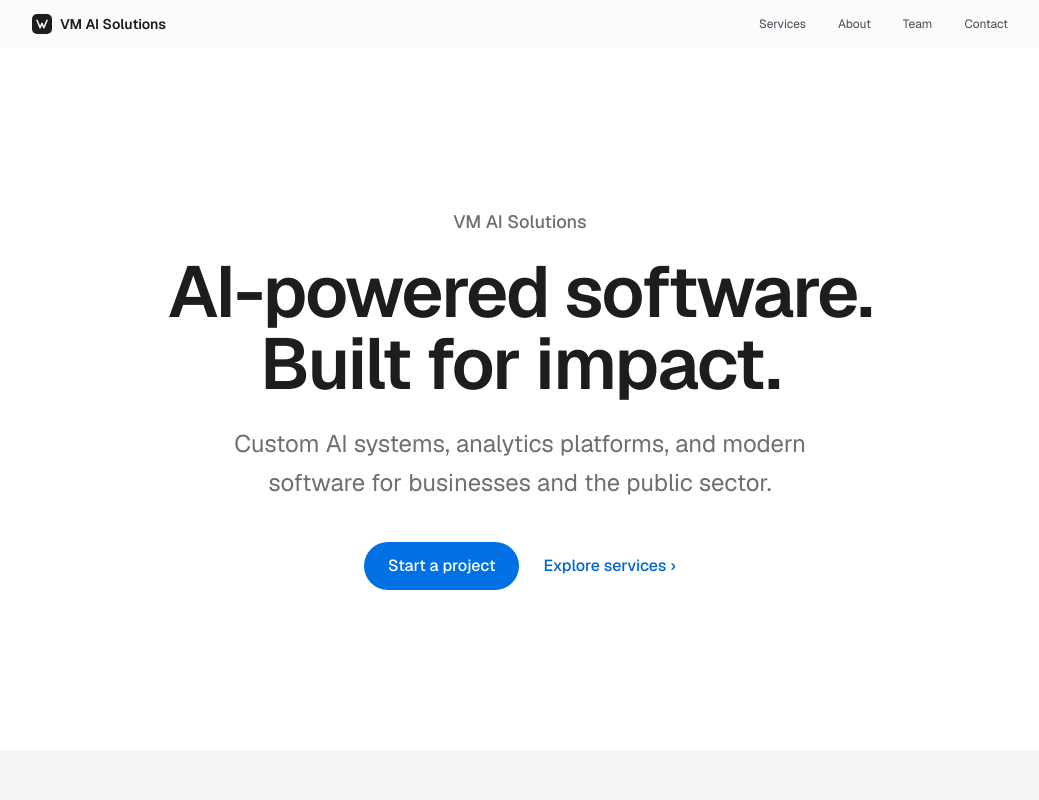
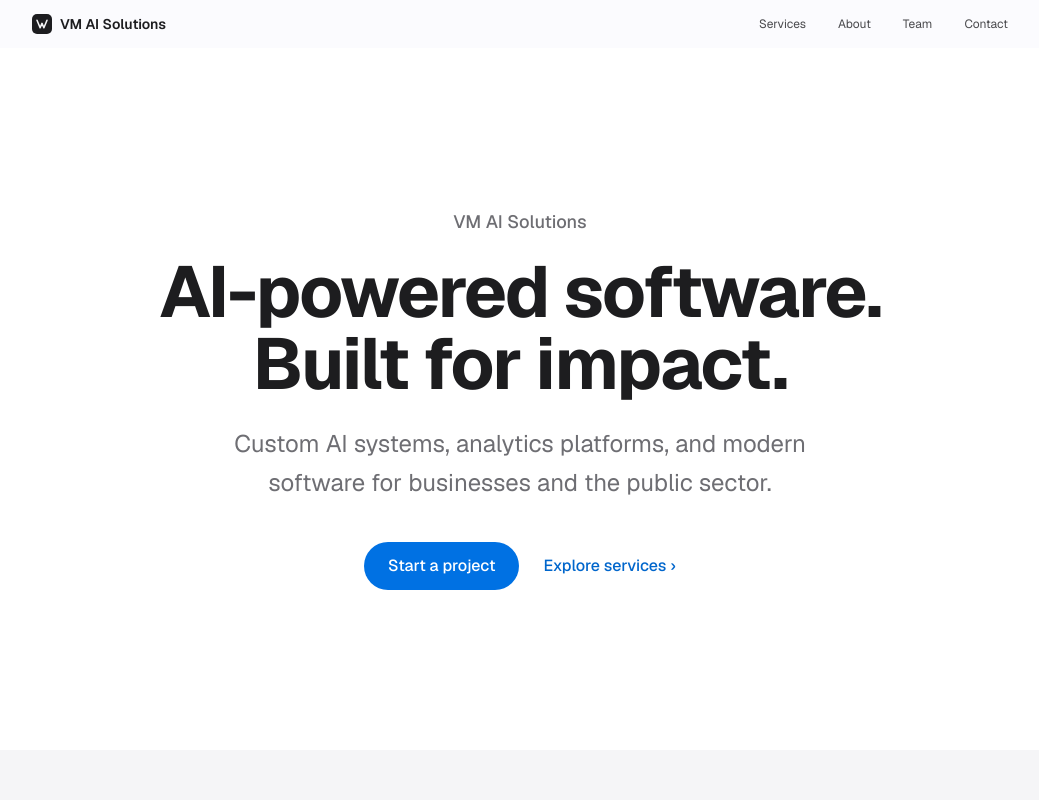
Before and after one commit to maurottito/vm-ai-solutions, a Next.js app: page / in a window 1280 px wide. Shown: the top 800 px of the page, without its empty margins (120-1159 px from the left). Built offline with nearby package versions, Linux system fonts and the light colour scheme.

Commit message:
bold hero headline

```diff
--- a/components/hero.tsx
+++ b/components/hero.tsx
@@ -2,7 +2,7 @@ export function Hero() {
   return (
     <section className="bg-white px-4 py-28 text-center sm:py-40">
       <p className="mb-5 text-lg font-medium text-[#6e6e73]">VM AI Solutions</p>
-      <h1 className="mx-auto max-w-4xl text-balance text-5xl font-semibold tracking-tight text-[#1d1d1f] sm:text-7xl">
+      <h1 className="mx-auto max-w-4xl text-balance text-5xl font-bold tracking-tight text-[#1d1d1f] sm:text-7xl">
         AI-powered software.
         <br />
         Built for impact.
```
